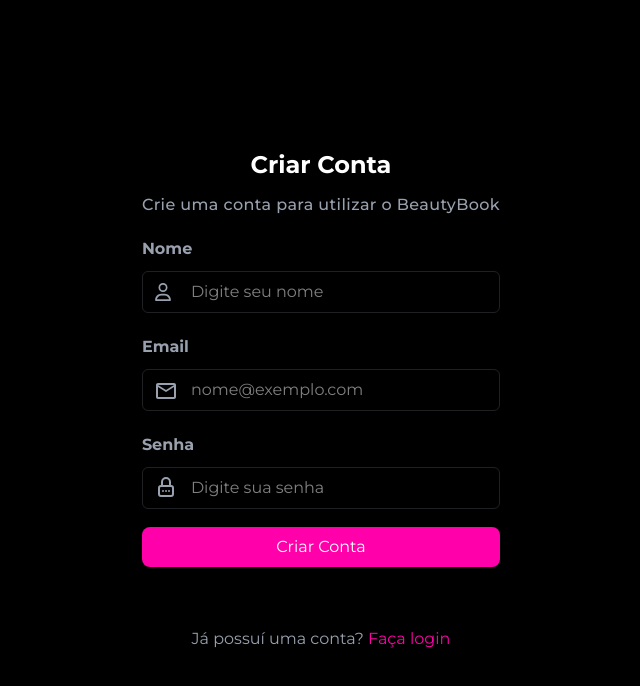
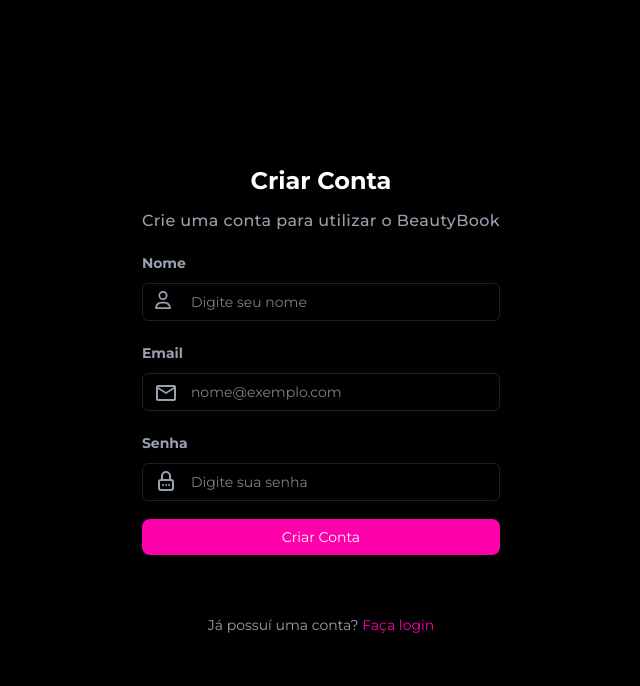
Before and after one commit to rogeranacleto/beautybook-app, a React (Vite) app: page /signup in a window 1280 px wide. Shown: the top 686 px of the page, without its empty margins (319-959 px from the left). Built offline with nearby package versions, Linux system fonts and the light colour scheme; no server answers.

Commit message:
feat: feat: add user signup with Firebase authentication

```diff
--- a/src/pages/Signup/index.tsx
+++ b/src/pages/Signup/index.tsx
@@ -3,11 +3,62 @@
 import { TbLockPassword } from "react-icons/tb";
 import { FaRegUser } from "react-icons/fa6";
 import { useState } from "react";
+import { useNavigate } from "react-router";
+import toast from "react-hot-toast";
+import { createUserWithEmailAndPassword, updateProfile } from "firebase/auth";
+import { auth } from "../../services/FirebaseConnection";
 
 export function Signup() {
-  const [email, setEmail] = useState("");
-  const [password, setPassword] = useState("");
-  const [userName, setUserName] = useState("");
+const navigate = useNavigate();
+const [email, setEmail] = useState("");
+const [password, setPassword] = useState("");
+const [userName, setUserName] = useState("");
+
+async function createAccount() {
+  try {
+    const userCredential = await createUserWithEmailAndPassword(
+      auth,
+      email,
+      password
+    );
+    const user = userCredential.user;
+    await updateProfile(user, {
+      displayName: userName,
+    });
+    toast.success(
+      <div>
+        <h2 className="text-white font-bold text-sm">Conta Criada</h2>
+        <p className="text-gray-400 text-sm">A conta foi criada com sucesso.</p>
+      </div>
+    );
+    navigate("/login");
+  } catch (error: any) {
+    if (error.code === "auth/weak-password") {
+      toast.error(
+        <div>
+          <h2 className="text-white font-bold text-sm">Senha Fraca</h2>
+          <p className="text-gray-400 text-sm">
+            Precisa ter no mínimo 6 caracteres.
+          </p>
+        </div>
+      );
+    } else if (error.code === "auth/email-already-in-use") {
+      toast.error(
+        <div>
+          <h2 className="text-white font-bold text-sm">Email Existente</h2>
+          <p className="text-gray-400 text-sm">Esse email já está em uso.</p>
+        </div>
+      );
+    } else {
+      toast.error(
+        <div>
+          <h2 className="text-white font-bold text-sm">Erro</h2>
+          <p className="text-gray-400 text-sm">Ocorreu um erro inesperado</p>
+        </div>
+      );
+    }
+  }
+}
 
   return (
     <div>
@@ -24,48 +75,48 @@
             </div>
             <div className="w-full max-w-md overflow-hidden flex flex-col justify-center">
               <div className="flex flex-col mb-5.5 relative">
-                <label className="text-gray-400 font-bold mb-2.5">
+                <label className="text-gray-400 font-bold mb-2.5 text-sm">
                   Nome
                 </label>
-                <FaRegUser className="absolute text-lg text-gray-400 top-11.5 left-3" />
+                <FaRegUser className="absolute text-lg text-gray-400 top-9.5 left-3" />
                 <input
                   type="text"
                   placeholder="Digite seu nome"
-                  className="border border-solid border-gray-400/20 rounded-md pt-2 pb-2 pl-12 focus:border-gray-400/40 outline-none text-white"
+                  className="border border-solid border-gray-400/20 rounded-md pt-2 pb-2 pl-12 focus:border-gray-400/40 outline-none text-white text-sm"
                   required
                   value={userName}
                   onChange={(e) => setUserName(e.target.value)}
                 />
               </div>
               <div className="flex flex-col mb-5.5 relative">
-                <label className="text-gray-400 font-bold mb-2.5">Email</label>
-                <MdOutlineEmail className="absolute text-2xl text-gray-400 top-11 left-3" />
+                <label className="text-gray-400 font-bold mb-2.5 text-sm">Email</label>
+                <MdOutlineEmail className="absolute text-2xl text-gray-400 top-9.5 left-3" />
                 <input
                   type="text"
                   placeholder="nome@exemplo.com"
-                  className="border border-solid border-gray-400/20 rounded-md pt-2 pb-2 pl-12 focus:border-gray-400/40 outline-none text-white"
+                  className="border border-solid border-gray-400/20 rounded-md pt-2 pb-2 pl-12 focus:border-gray-400/40 outline-none text-white text-sm"
                   required
                   value={email}
                   onChange={(e) => setEmail(e.target.value)}
                 />
               </div>
               <div className="flex flex-col relative">
-                <label className="text-gray-400 font-bold mb-2.5">Senha</label>
-                <TbLockPassword className="absolute text-2xl text-gray-400 top-10.5 left-3" />
+                <label className="text-gray-400 font-bold mb-2.5 text-sm">Senha</label>
+                <TbLockPassword className="absolute text-2xl text-gray-400 top-9 left-3" />
                 <input
                   type="password"
                   placeholder="Digite sua senha"
-                  className="border border-solid border-gray-400/20 rounded-md pt-2 pb-2 pl-12 focus:border-gray-400/40 outline-none text-white"
+                  className="border border-solid border-gray-400/20 rounded-md pt-2 pb-2 pl-12 focus:border-gray-400/40 outline-none text-white text-sm"
                   required
                   value={password}
                   onChange={(e) => setPassword(e.target.value)}
                 />
               </div>
               <div className="flex flex-col items-center">
-                <button className="w-full bg-[#f0a] rounded-lg p-2 mt-4.5 cursor-pointer text-white hover:bg-[#ff00aaf3] duration-700 ease-in-out">
+                <button className="w-full bg-[#f0a] rounded-lg p-2 mt-4.5 cursor-pointer text-white hover:bg-[#ff00aaf3] duration-700 ease-in-out text-sm" onClick={createAccount}>
                   Criar Conta
                 </button>
-                <Link to={"/login"} className="text-gray-400 mt-15">
+                <Link to={"/login"} className="text-gray-400 mt-15 text-sm">
                   Já possuí uma conta?
                   <span className="text-[#f0a]"> Faça login</span>
                 </Link>
```
